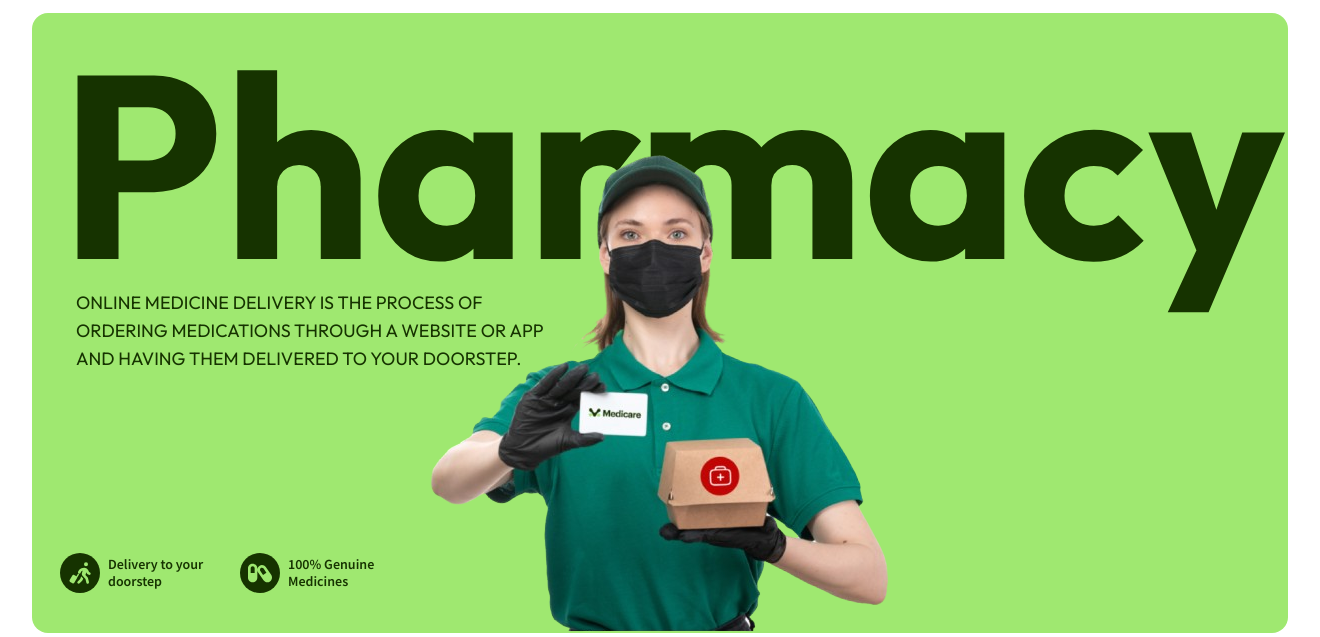
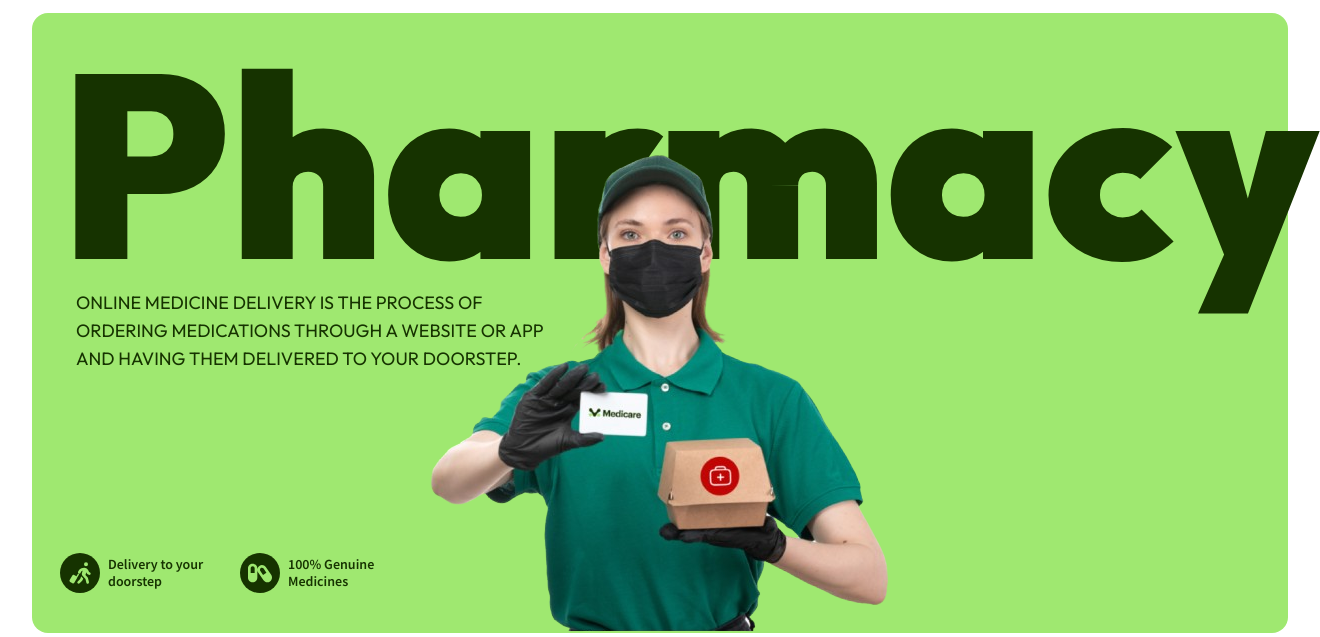
Before and after one commit to HuzaifaYaqoob/TraumaCare-Web, a Django app: template Trauma/templates/Pharmacy/pharmacy_landing.html in a window 1320 px wide. Shown: the part 69-706 px from the top of the page. Run offline with Django 4.2, Linux system fonts and the light colour scheme; the template is opened without the code that fills it, so the values that code supplies are empty; parts of the project's set-up code (start-up, migrations or seed data) failed here and were passed over; some web fonts are replaced.

Commit message:
Auto commit at 2025-01-05 12:04:55

```diff
--- a/Trauma/templates/Pharmacy/pharmacy_landing.html
+++ b/Trauma/templates/Pharmacy/pharmacy_landing.html
@@ -33,7 +33,7 @@
     <main class="px-4 sm:px-6 md:px-8 pb-8 sm:pb-10 md:pb-12 space-y-16">
         <section class="max-w-[1500px] mx-auto rounded-2xl px-7 py-10 bg-[#9fe870] relative h-[620px] flex flex-col justify-between">
             <div>
-                <h1 class="text-[#163300] text-[260px] font-bold leading-[220px] cursor-default z-0 outfit-font">Pharmacy</h1>
+                <h1 class="text-[#163300] text-[260px] font-[900] leading-[220px] cursor-default z-0 outfit-font">Pharmacy</h1>
                 <p class="text-lg max-w-[500px] text-[#163300] outfit-font p-4">ONLINE MEDICINE DELIVERY IS THE PROCESS OF ORDERING MEDICATIONS THROUGH A WEBSITE OR APP AND HAVING THEM DELIVERED TO YOUR DOORSTEP.</p>
             </div>
             <div class="flex items-center justify-between gap-5">
```
